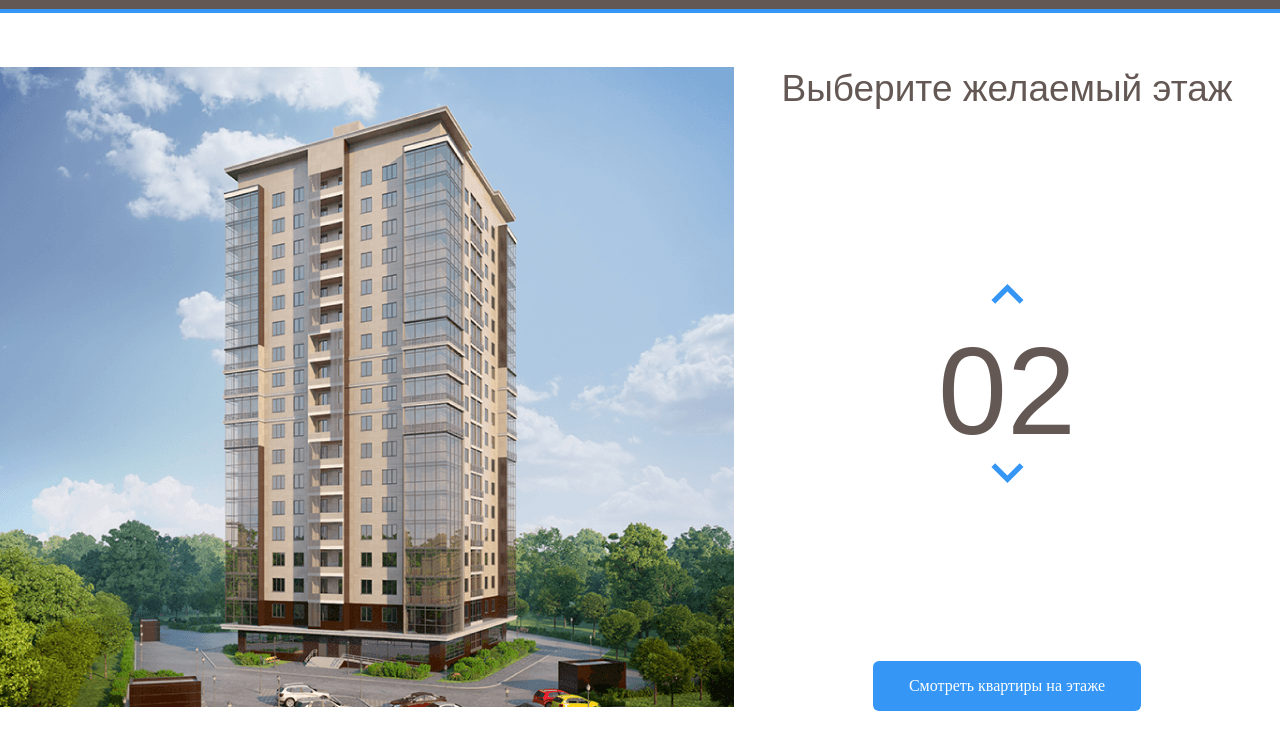
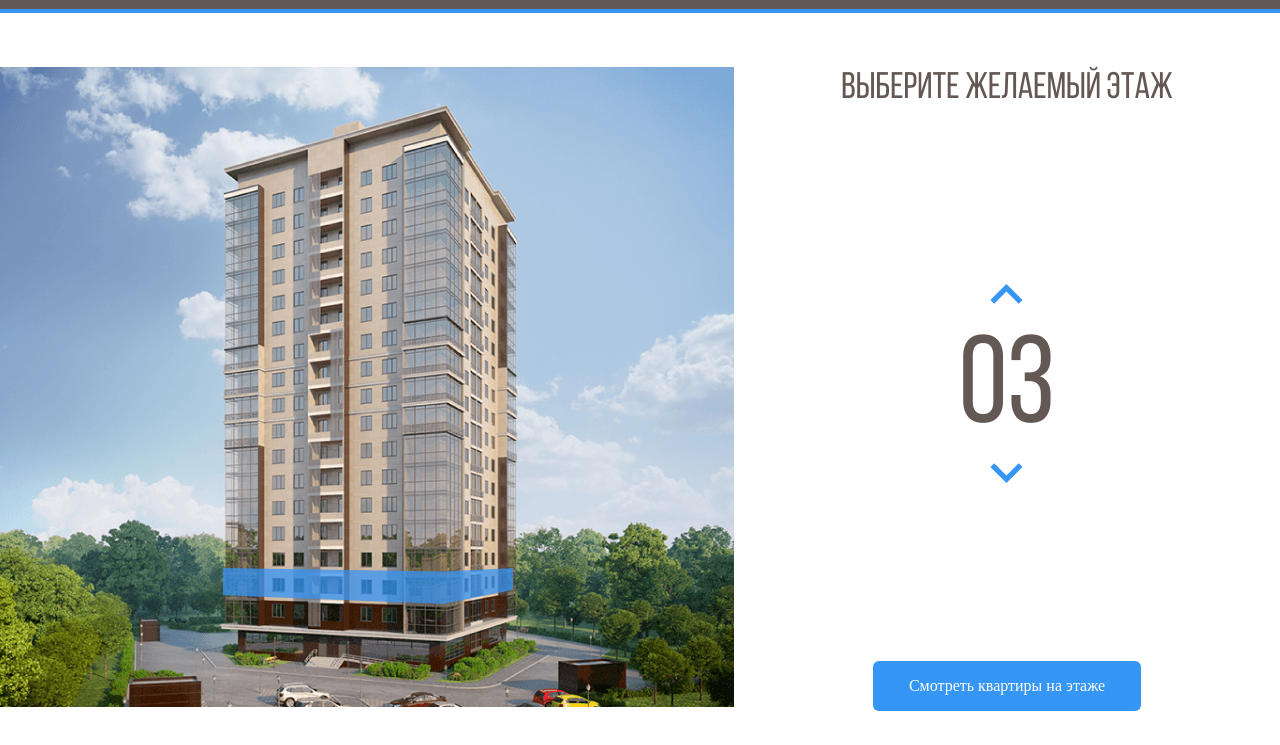
Before and after one commit to fenix-coder/Melody, a plain HTML site: page index.html in a window 1280 px wide. Both pictures are taken after a click on the button 1007 px from the left and 351 px from the top of the page. Shown: the part 55-800 px from the top of the page. Drawn offline with nearby package versions, Linux system fonts and the light colour scheme.

Commit message:
3-е занятие Интерактивный счетчик
Интенсив по верстке "Cайт Жилого Комплекса Мелодия"

```diff
--- a/css/style.css
+++ b/css/style.css
@@ -1,7 +1,9 @@
 @font-face {
-  font-family: "Bebas Neue Regular";
-  src: local("Bebas Neue Regular"), local("Bebas Neue Regular"),
-    url("../fonts/Bebas Neue Regular.ttf") format("ttf");
+  font-family: "Bebas Neue Cyrillic";
+  src: local("Bebas Neue Cyrillic"), local("Bebas Neue Cyrillic"),
+    url("../fonts/BebasNeueRegular.woff2") format("woff2"),
+    url("../fonts/BebasNeueRegular.woff") format("woff")
+
   font-weight: normal;
   font-style: normal;
   font-display: swap;
@@ -77,11 +79,17 @@
 .home-image path {
   /*прописываем для каждого этажа*/
   opacity: 0; /*прописываем прозрачность каждого этажа, при нуле все прозрачные*/
+  cursor: pointer; /*при наведении курсор будет в виде пальца*/
 }
 .home-image path:hover {
   opacity: 1; /*прозрачность меняем на единицу*/
-  cursor: pointer; /*при наведении курсор будет в виде пальца*/
 }
+
+path.current-floor {
+  opacity: 1;
+}
+
+
 .counter-group {
   display: flex;
   flex-direction: column;
@@ -97,7 +105,7 @@
 }
 .main-tytle {
   margin: 0;
-  font-family: "Bebas Neue Regular", sans-serif;
+  font-family: "Bebas Neue Cyrillic", sans-serif;
   font-weight: normal;
   font-size: 37px;
   line-height: 44px;
@@ -107,7 +115,7 @@
   color: #635854;
   font-weight: normal;
   font-size: 124px;
-  font-family: "Bebas Neue Regular", sans-serif;
+  font-family: "Bebas Neue Cyrillic", sans-serif;
   margin-top: 10px;
 }
 .button-primary {
--- a/index.html
+++ b/index.html
@@ -10,6 +10,8 @@
     <link href="https://fonts.googleapis.com/css2?family=Roboto:ital,wght@0,700;1,400&display=swap" rel="stylesheet">
     <link rel="stylesheet" href="css/normalize.css">
     <link rel="stylesheet" href="css/style.css">
+    <link rel="shortcut icon" href="#" /> <!-- убираю ошибку в консоли
+    http://127.0.0.1:5500/favicon.ico или favicon.ico 404 -->
 </head>
 <body>
     <header class = "header">
@@ -54,24 +56,24 @@
                     </pattern>
                     <image id="image0" width="740" height="640" xlink:href="img/home.png" />
                 </defs>
-                <path d="M222 527.746L442.8 537.215L512 521V546.684L443.5 570L222 556.981V527.746Z" fill="#3595F6"
+                <path data-floor="02" d="M222 527.746L442.8 537.215L512 521V546.684L443.5 570L222 556.981V527.746Z" fill="#3595F6"
                     fill-opacity="0.75" />
-                <path d="M223 528.273V501L443.3 504.6L513 501V522.818L443.7 537L223 528.273Z" fill="#3595F6" fill-opacity="0.75" />
-                <path d="M223 500V475H444H513V498L445 505L223 500Z" fill="#3595F6" fill-opacity="0.75" />
-                <path d="M223 476V451L444.3 447.3L512 454V476H444" fill="#3595F6" fill-opacity="0.75" />
-                <path d="M223 450V424L444.5 420.7L513 431.7V453L444 446.3L223 450Z" fill="#3595F6" fill-opacity="0.75" />
-                <path d="M222 423V399.3L443 387L514 410V431.3L443 419L222 423Z" fill="#3595F6" fill-opacity="0.75" />
-                <path d="M222 401V376L444.2 359.7L514 388.3V409L443.7 387.3L222 401Z" fill="#3595F6" fill-opacity="0.75" />
-                <path d="M222 376V351L444.5 330.7L514 367.3V388L442 359.3L222 376Z" fill="#3595F6" fill-opacity="0.75" />
-                <path d="M222 350V326L445 301.3L514 345.3V367L444.7 329L222 350Z" fill="#3595F6" fill-opacity="0.75" />
-                <path d="M222 325V301L444.5 272.3L514 323.3V344L443.7 301.7L222 325Z" fill="#3595F6" fill-opacity="0.75" />
-                <path d="M221 301V277L443.3 244L514 303.3V323L444 272.3L221 301Z" fill="#3595F6" fill-opacity="0.75" />
-                <path d="M222 276V252L443.2 217L513 281V302L444.3 243.7L222 276Z" fill="#3595F6" fill-opacity="0.75" />
-                <path d="M222 252V227L444.3 189L513 259.3V280L444 216L222 252Z" fill="#3595F6" fill-opacity="0.75" />
-                <path d="M222 226V201L442.8 157.3L513 236.3V259L444 185.7L222 226Z" fill="#3595F6" fill-opacity="0.75" />
-                <path d="M223 202V177L443 129L513 214V237L442.3 157.7L223 202Z" fill="#3595F6" fill-opacity="0.75" />
-                <path d="M222 177V152L441.8 100L513 192.3V215L443.3 128.7L222 177Z" fill="#3595F6" fill-opacity="0.75" />
-                <path d="M222 152V126L444 69.3L513 171V192L443.7 100.3L222 152Z" fill="#3595F6" fill-opacity="0.75" />
+                <path data-floor="03" d="M223 528.273V501L443.3 504.6L513 501V522.818L443.7 537L223 528.273Z" fill="#3595F6" fill-opacity="0.75" />
+                <path data-floor="04" d="M223 500V475H444H513V498L445 505L223 500Z" fill="#3595F6" fill-opacity="0.75" />
+                <path data-floor="05" d="M223 476V451L444.3 447.3L512 454V476H444" fill="#3595F6" fill-opacity="0.75" />
+                <path data-floor="06" d="M223 450V424L444.5 420.7L513 431.7V453L444 446.3L223 450Z" fill="#3595F6" fill-opacity="0.75" />
+                <path data-floor="07" d="M222 423V399.3L443 387L514 410V431.3L443 419L222 423Z" fill="#3595F6" fill-opacity="0.75" />
+                <path data-floor="08" d="M222 401V376L444.2 359.7L514 388.3V409L443.7 387.3L222 401Z" fill="#3595F6" fill-opacity="0.75" />
+                <path data-floor="09" d="M222 376V351L444.5 330.7L514 367.3V388L442 359.3L222 376Z" fill="#3595F6" fill-opacity="0.75" />
+                <path data-floor="10" d="M222 350V326L445 301.3L514 345.3V367L444.7 329L222 350Z" fill="#3595F6" fill-opacity="0.75" />
+                <path data-floor="11" d="M222 325V301L444.5 272.3L514 323.3V344L443.7 301.7L222 325Z" fill="#3595F6" fill-opacity="0.75" />
+                <path data-floor="12" d="M221 301V277L443.3 244L514 303.3V323L444 272.3L221 301Z" fill="#3595F6" fill-opacity="0.75" />
+                <path data-floor="13" d="M222 276V252L443.2 217L513 281V302L444.3 243.7L222 276Z" fill="#3595F6" fill-opacity="0.75" />
+                <path data-floor="14" d="M222 252V227L444.3 189L513 259.3V280L444 216L222 252Z" fill="#3595F6" fill-opacity="0.75" />
+                <path data-floor="15" d="M222 226V201L442.8 157.3L513 236.3V259L444 185.7L222 226Z" fill="#3595F6" fill-opacity="0.75" />
+                <path data-floor="16" d="M223 202V177L443 129L513 214V237L442.3 157.7L223 202Z" fill="#3595F6" fill-opacity="0.75" />
+                <path data-floor="17" d="M222 177V152L441.8 100L513 192.3V215L443.3 128.7L222 177Z" fill="#3595F6" fill-opacity="0.75" />
+                <path data-floor="18" d="M222 152V126L444 69.3L513 171V192L443.7 100.3L222 152Z" fill="#3595F6" fill-opacity="0.75" />
 
             </svg>
 
@@ -95,5 +97,10 @@
     </div>
     <!-- /.main-info -счетчик этажей-->
     </main>
+    <script src="https://code.jquery.com/jquery-3.6.0.min.js"
+        integrity="sha256-/xUj+3OJU5yExlq6GSYGSHk7tPXikynS7ogEvDej/m4=" crossorigin="anonymous">
+    </script>
+    <script src="js/main.js"></script>
+
 </body>
 </html>
--- /dev/null
+++ b/js/main.js
@@ -0,0 +1,55 @@
+/* $(document).ready(function () { /* jqDoc Ready функция проверяет готов ли наш сайт к манипуляциям
+console.log ("сайт готов к манипуляциям")
+});   */
+
+
+/* $(document).ready(function () { /* навести на этаж и при клике и получить номер этого этажа
+  $(".home-image path" ).on("click", function(){
+    console.log ("кликнули на этаж")
+
+  });
+}); */
+
+
+/* выведем в консоль какой конкретно этаж мы кликнули*/
+/* $(document).ready(function () {
+  $(".home-image path" ).on("click", function(){
+    console.log ($(this).attr("data-floor")) /* мы смогли получить номер текущего этажа
+  });
+}); */
+
+/* создадим переменную*/
+$(document).ready(function () {
+  var currentFloor = 2; // переменная где хранится текущий этаж
+  var floorPath = $(".home-image path"); // каждый отдельный этаж в SVG
+  var counterUp = $(".counter-up"); /* кнопка увеличения этажа*/
+  var counterDown = $(".counter-down"); /* кнопка уменьшения этажа*/
+
+  // функция при наведении мышью на этаж
+  floorPath.on("mouseover", function(){
+     floorPath.removeClass("current-floor"); // удаляем активный класс у этажей
+    currentFloor = $(this).attr("data-floor"); // получаем значение текущего этажа
+    $(".counter").text(currentFloor); /* записываем значение этажа счётчик справа*/
+  });
+
+  counterUp.on("click", function() { // отслеживаем клик по кнопке вверх
+    /* console.log ("кликнули по кнопке вверх"); */
+    if (currentFloor < 18) { // проверяем значение этажа, оно не должно быть больше 18
+      currentFloor++; /*при клике увеличим значение этажа  currentFloor на 1 */
+    usCurrentFloor = currentFloor.toLocaleString("en-US", {minimumIntegerDigits: 2, useGrouping: false}); // форматируем переменную с этажом чтобы было 01, а не 1
+    $(".counter").text(usCurrentFloor); // записываем значение этажа в счётчик справа
+    floorPath.removeClass("current-floor");  // удаляем активный класс у этажей
+    $(`[data-floor=${usCurrentFloor}]`).toggleClass("current-floor"); // подсвечиваем конкретный этаж
+    }
+  });
+  counterDown.on("click", function() {
+    /* console.log ("кликнули по кнопке вниз"); */
+    if (currentFloor > 2) {
+      currentFloor--; /*при клике уменьшим значение  currentFloor на 1 */
+      usCurrentFloor = currentFloor.toLocaleString("en-US", {minimumIntegerDigits: 2, useGrouping: false});
+      $(".counter").text(usCurrentFloor);
+       floorPath.removeClass("current-floor");
+    $(`[data-floor=${usCurrentFloor}]`).toggleClass("current-floor");
+    }
+  });
+});
```
Also changed, not shown: fonts/BebasNeueRegular.woff (added), fonts/BebasNeueRegular.woff2 (added).
